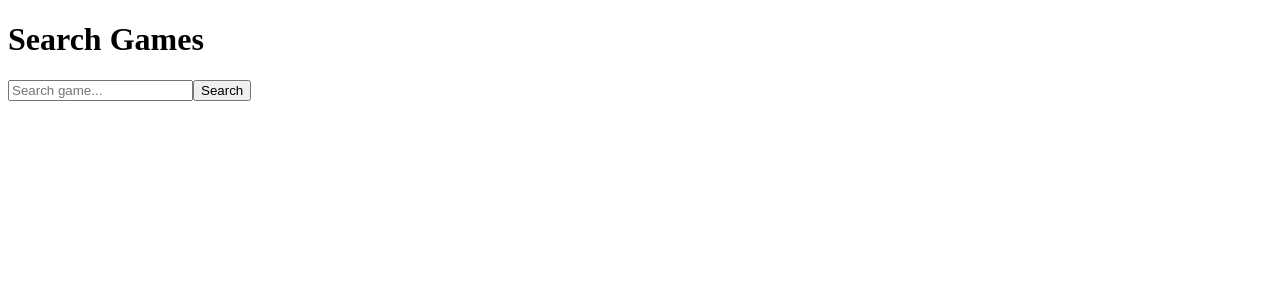
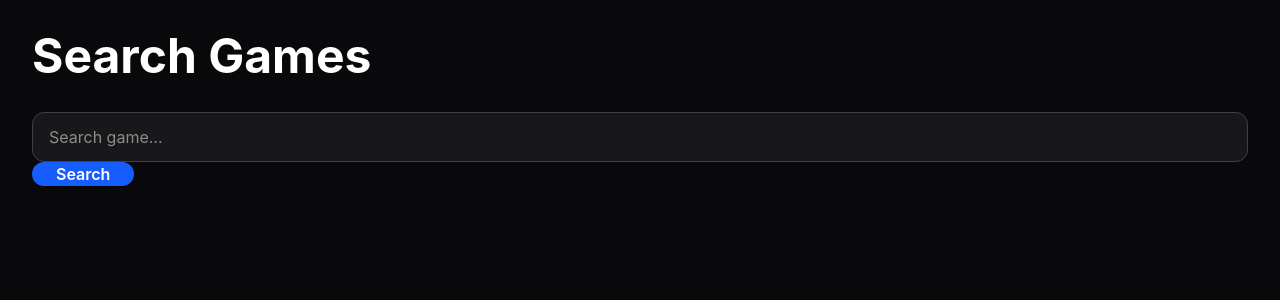
Before and after one commit to armandas05/MyGames, a React app in the folder frontend/: page /search in a window 1280 px wide. Shown: the top 300 px of the page. Built offline with nearby package versions, Linux system fonts and the light colour scheme; sample sign-in values are in the browser's storage; the HTML template or start-up script is replaced by a standard one.

Commit message:
minor search page tests with tailwind

```diff
--- /dev/null
+++ b/frontend/src/index.css
@@ -0,0 +1 @@
+@import "tailwindcss";
--- a/frontend/src/main.jsx
+++ b/frontend/src/main.jsx
@@ -2,6 +2,7 @@
 import { createRoot } from 'react-dom/client'
 import App from './App.jsx'
 import AuthProvider from './context/AuthContext.jsx'
+import "./index.css";
 
 createRoot(document.getElementById('root')).render(
   <StrictMode>
--- a/frontend/src/pages/SearchPage.jsx
+++ b/frontend/src/pages/SearchPage.jsx
@@ -31,35 +31,71 @@
 
 
     return (
-        <div>
-            <h1>Search Games</h1>
+        <div className="min-h-screen bg-zinc-950 text-white p-8">
+            <h1 className="text-5xl font-bold mb-8">
+                Search Games
+            </h1>
 
             <input
                 type="text"
                 placeholder="Search game..."
                 value={query}
                 onChange={(e) => setQuery(e.target.value)}
+                className="
+                bg-zinc-900
+                border
+                border-zinc-700
+                rounded-xl
+                px-4
+                py-3
+                w-full"
             />
 
-            <button onClick={handleSearch}>
+            <button
+                onClick={handleSearch}
+                className="
+                bg-blue-600
+                hover:bg-blue-700
+                px-6
+                rounded-xl
+                font-semibold">
                 Search
             </button>
 
-            <div>
+            <div className="grid grid-cols-1 sm:grid-cols-2 md:grid-cols-3 lg:grid-cols-4 xl:grid-cols-5 gap-6">
 
                 {games.map((game) => (
-                    <div key={game.id}>
+                    <div
+                        key={game.id}
+                        className="
+                            bg-zinc-900
+                            rounded-2x1
+                            overflow-hidden
+                            shadow-lg">
 
-                        <h3>{game.name}</h3>
 
-                        <p>{game.released}</p>
+                        <h3 className="text-xl font-bold mb-2">
+                            {game.name}
+                        </h3>
+
+                        <p className="text-zinc-400 mb-4">
+                            {game.released}
+                        </p>
 
                         <img
                             src={game.backgroundImage}
-                            width="200"
+                            className="w-full h-60 object-cover"
                         />
 
-                        <button onClick={() => addGame(game)}>
+                        <button
+                            onClick={() => addGame(game)}
+                            className="
+                                bg-green-600
+                                hover:bg-green-700
+                                px-4
+                                py-2
+                                rounded-xl
+                                w-full">
                             Add Game
                         </button>
 
```
